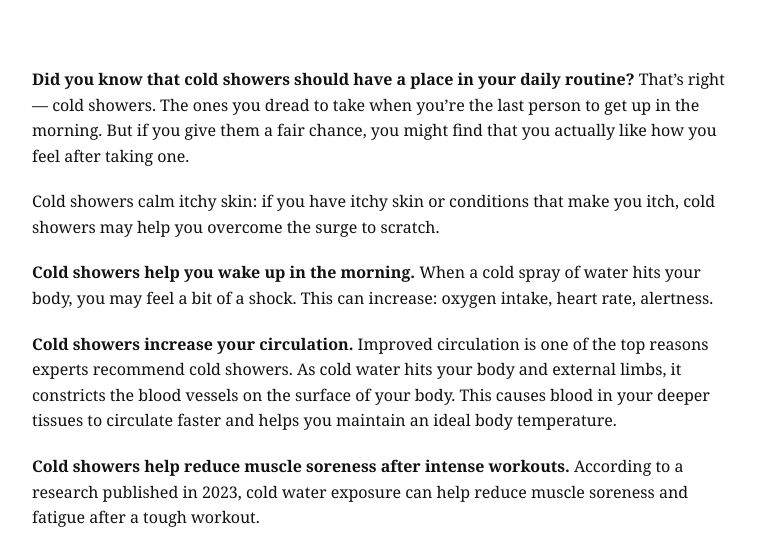
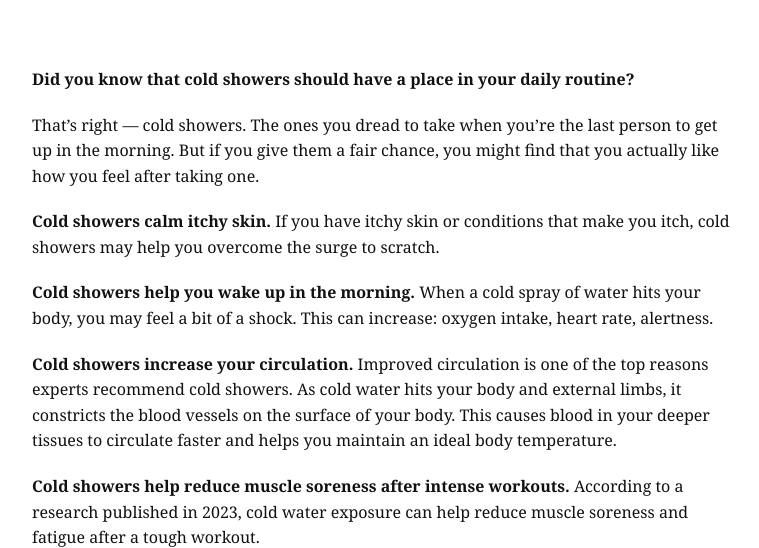
Before and after one commit to AliceMargonari/cold_shower_healthline, a plain HTML site: page index.html in a window 1280 px wide. Shown: the part 189-737 px from the top of the page, without its empty margins (258-1017 px from the left). Drawn offline with Linux system fonts and the light colour scheme; a web font is replaced by a local one.

Commit message:
Update index.html

```diff
--- a/index.html
+++ b/index.html
@@ -64,8 +64,9 @@
 
 <br>
 <br>
-<p> <b>Did you know that cold showers should have a place in your daily routine? </b> That’s right — cold showers. The ones you dread to take when you’re the last person to get up in the morning. But if you give them a fair chance, you might find that you actually like how you feel after taking one. </p>
-<p> Cold showers calm itchy skin: if you have itchy skin or conditions that make you itch, cold showers may help you overcome the surge to scratch. </p>
+<p> <b>Did you know that cold showers should have a place in your daily routine? </b> </p>
+<p>That’s right — cold showers. The ones you dread to take when you’re the last person to get up in the morning. But if you give them a fair chance, you might find that you actually like how you feel after taking one. </p>
+<p> <b> Cold showers calm itchy skin. </b> If you have itchy skin or conditions that make you itch, cold showers may help you overcome the surge to scratch. </p>
 
 <p> <b>Cold showers help you wake up in the morning.</b> When a cold spray of water hits your body, you may feel a bit of a shock. This can increase: oxygen intake, heart rate, alertness.  </p>
 
```
